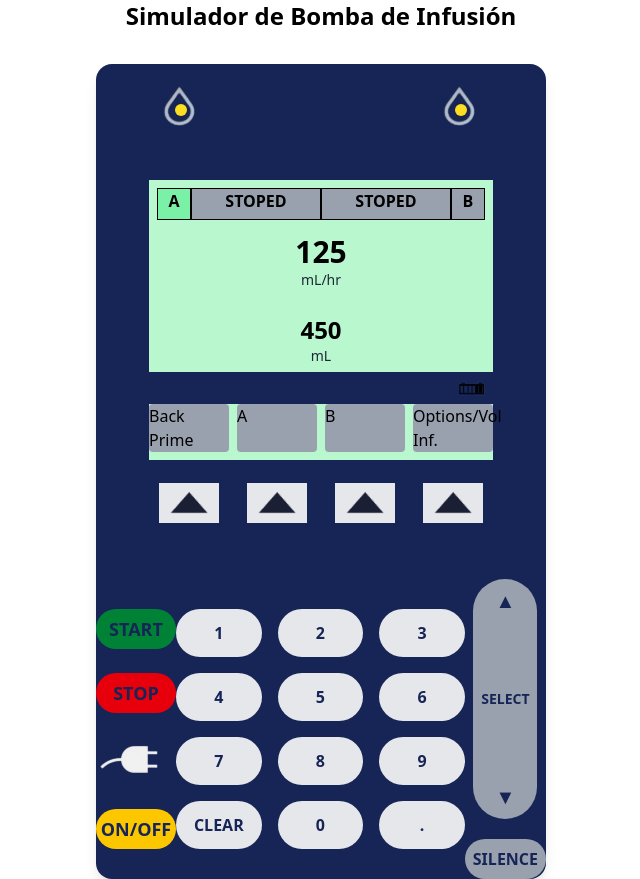
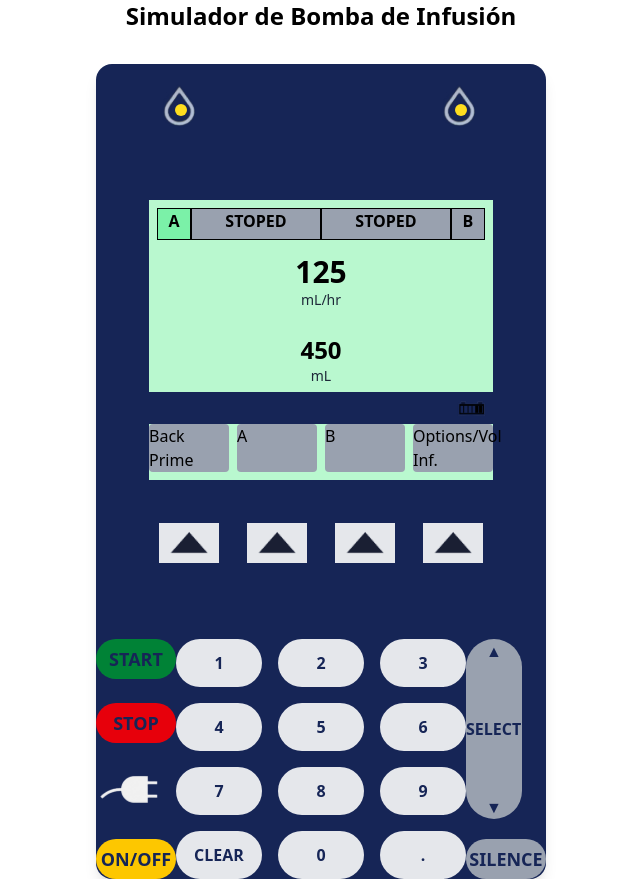
Before and after one commit to vpeinado263/simulador-bomba-insulina, a Next.js app in the folder frontend/: page / in a window 1280 px wide. Shown: the whole page, without its empty margins (319-959 px from the left). Built offline with nearby package versions, Linux system fonts and the light colour scheme.

Commit message:
Insertar estilos a componente ActionButtonsDos

```diff
--- a/frontend/src/components/atoms/Botones Individuales/Select.jsx
+++ b/frontend/src/components/atoms/Botones Individuales/Select.jsx
@@ -1,15 +1,13 @@
-
-
 const Select = () => {
   return (
-    <div className="flex flex-col justify-between items-center bg-gray-400 rounded-full w-16 h-60 p-2">
-      <button className="text-blue-950 font-bold text-xl">
+    <div className="flex flex-col justify-between  bg-gray-400 rounded-full text-blue-950 font-bold h-45 w-14">
+      <button>
         ▲
       </button>
-      <span className="text-blue-950 font-bold text-sm">
+      <span>
         SELECT
       </span>
-      <button className="text-blue-950 font-bold text-xl">
+      <button>
         ▼
       </button>
     </div>
--- a/frontend/src/components/atoms/Botones Individuales/Silence.jsx
+++ b/frontend/src/components/atoms/Botones Individuales/Silence.jsx
@@ -1,7 +1,7 @@
 
 const Silence = () => {
   return (
-    <button className="bg-gray-400 text-blue-950 p-2 rounded-full font-bold">
+    <button className="bg-gray-400 text-blue-950 rounded-full font-bold w-20 h-10 text-lg">
       SILENCE
     </button>
   );
--- a/frontend/src/components/molecules/ActionsButtonsDos.jsx
+++ b/frontend/src/components/molecules/ActionsButtonsDos.jsx
@@ -3,7 +3,7 @@ import Silence from "../atoms/Botones Individuales/Silence";
 
 const ActionsButtonsDos = () => {
   return (
-    <div className="flex flex-col gap-5 items-center">
+    <div className="flex flex-col gap-5">
         <Select />
         <Silence />
     </div>
```
